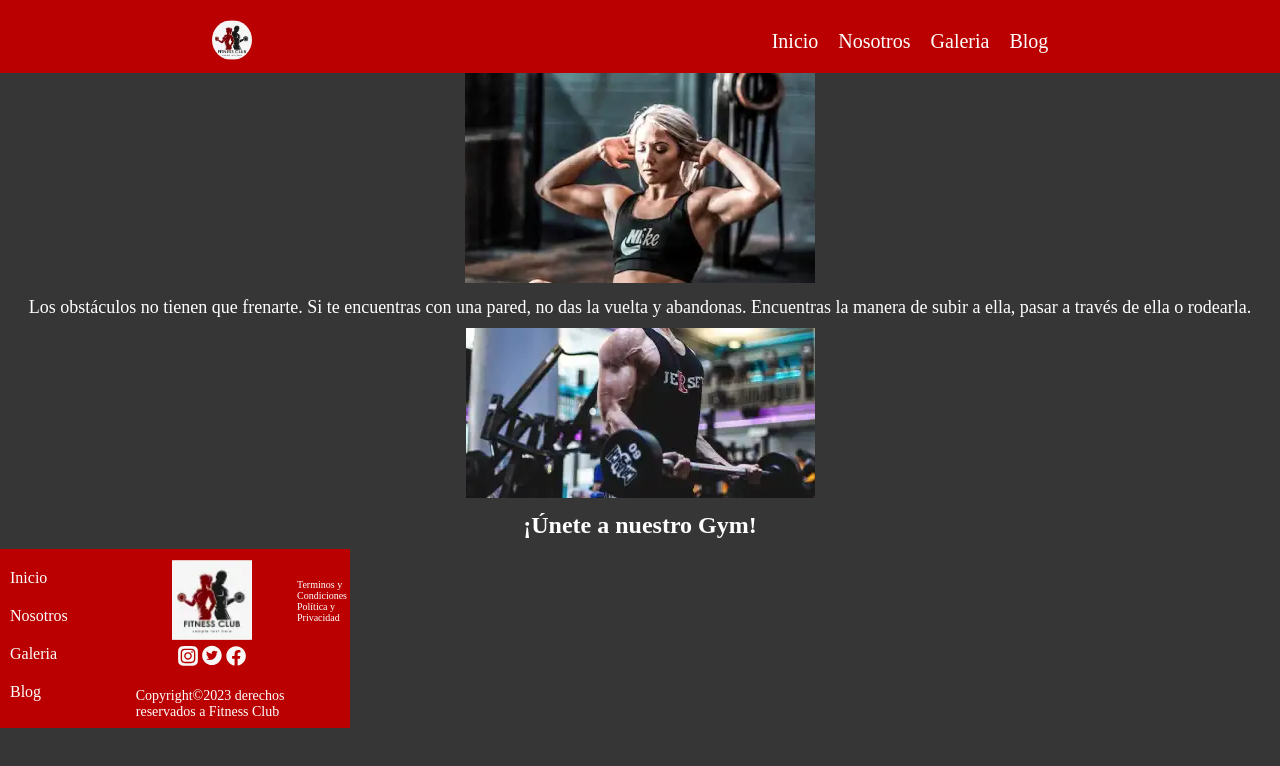
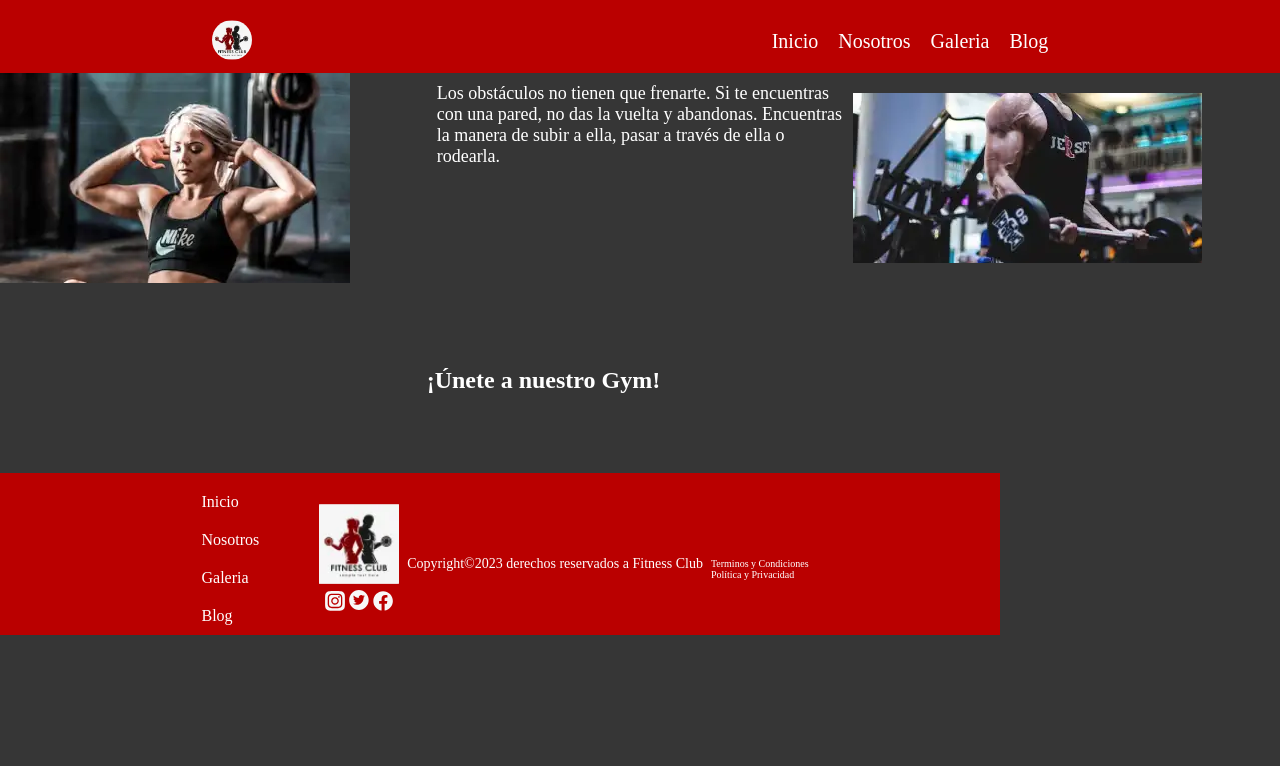
Before and after one commit to MiriiFernandez/ExamenAppGym, a plain HTML site: page index.html in a window 1280 px wide. Drawn offline with Linux system fonts and the light colour scheme.

Commit message:
diseño escritorio finalizado (faltan detalles)

```diff
--- a/css/style.css
+++ b/css/style.css
@@ -5,8 +5,6 @@
 
 body {
   background-color: #363636;
-  width: 100%;
-  height: 100vh;
 }
 
 /* HEADER */
@@ -61,34 +59,63 @@ a {
 }
 
 /* MAIN */
-.main {
-  display: flex;
-  justify-content: center;
-  flex-direction: column;
-  text-align: center;
+@media screen and (min-width: 1000px) {
+  .container {
+    display: grid;
+    height: 400px;
+    grid-template-columns: repeat(3, 1fr);
+  }
+
+  .parrafo2 {
+    grid-column: 2;
+  }
 }
 
-.main__banner1 {
+.banner {
   margin-top: 20px;
 }
 
-.main__parrafo {
+.parrafo {
   padding: 10px;
   color: #fff;
   font-size: 18px;
 }
+.parrafo2 {
+  color: #fff;
+}
 
-.main__parrafo2 {
+.container__parrafo2 {
   padding: 10px;
   color: #fff;
 }
 
 /* FOOTER */
+@media screen and (min-width: 1000px) {
+  .footer {
+    min-width: 1000px;
+    display: flex;
+    justify-content: center;
+    align-items: center;
+    height: 100%;
+  }
+
+  .contenido_footer {
+    display: flex;
+    flex-direction: row-reverse;
+    justify-content: center;
+  }
+}
+
 .footer {
   display: flex;
   max-width: 350px;
   background-color: #ba0000;
   padding-top: 10px;
+}
+
+.contenido_footer {
+  display: flex;
+  flex-direction: row;
 }
 
 .footer__navbar {
@@ -128,17 +155,17 @@ a {
 }
 
 /* GALERIA */
-.main_galeria{
+.main_galeria {
   display: flex;
   flex-direction: column;
   justify-content: center;
   align-items: center;
 }
-.main_galeria__imagen_marginright{
+.main_galeria__imagen_marginright {
   margin-top: 10px;
   margin-right: 120px;
 }
 
-.main_galeria__imagen_margin{
+.main_galeria__imagen_margin {
   margin-left: 120px;
 }
--- a/index.html
+++ b/index.html
@@ -43,7 +43,7 @@
           </section>
         </section>
         <!-- MAIN -->
-        <section class="main">
+        <section class="container">
             <picture>
                 <source srcset="
                 ./img/banner1.webp 1x,
@@ -58,7 +58,7 @@
 
                 <img class="main__banner" src="" alt="logotipo">
             </picture>
-            <section class="main__parrafo">
+            <section class="parrafo">
                 <p>Los obstáculos no tienen que frenarte. Si te encuentras con una pared, no das la vuelta y abandonas. Encuentras la manera de subir a ella, pasar a través de ella o rodearla.</p>
             </section>
             <picture>
@@ -73,9 +73,9 @@
                 ./img/banner2@2x.webp 2x"
                 media="(min-width:1000px)">
 
-                <img class="main__banner" src="" alt="logotipo">
+                <img class="banner" src="" alt="logotipo">
             </picture>
-            <section class="main__parrafo2">
+            <section class="parrafo2">
                 <h2 class="parrafo2__texto">¡Únete a nuestro Gym!</h2>
             </section>
         </section>
@@ -83,6 +83,7 @@
         <!-- FOOTER -->
         <footer class="footer">
            <!-- navbar  -->
+           <section class="contenido_footer">
            <ul class="footer__navbar">
             <li><a href="">Inicio</a></li>
             <li><a href="">Nosotros</a></li>
@@ -109,10 +110,11 @@
                 <img src="img/svg/twitter_icon.svg" alt="">
                 <img src="img/svg/facebook.svg" alt="">
             </section>
+        </section>
+    </section>
             <section class="footer_copy">
                 <p class="footer_copy__texto">Copyright©2023 derechos reservados a Fitness Club</p>
             </section>
-           </section>
            <seccion class="footer_terminos">
             <p>Terminos y Condiciones</p>
             <p>Política y Privacidad</p>
```
Also changed, not shown: galeria.html (+1 -1 lines), nosotros.html (+1 -1 lines).
